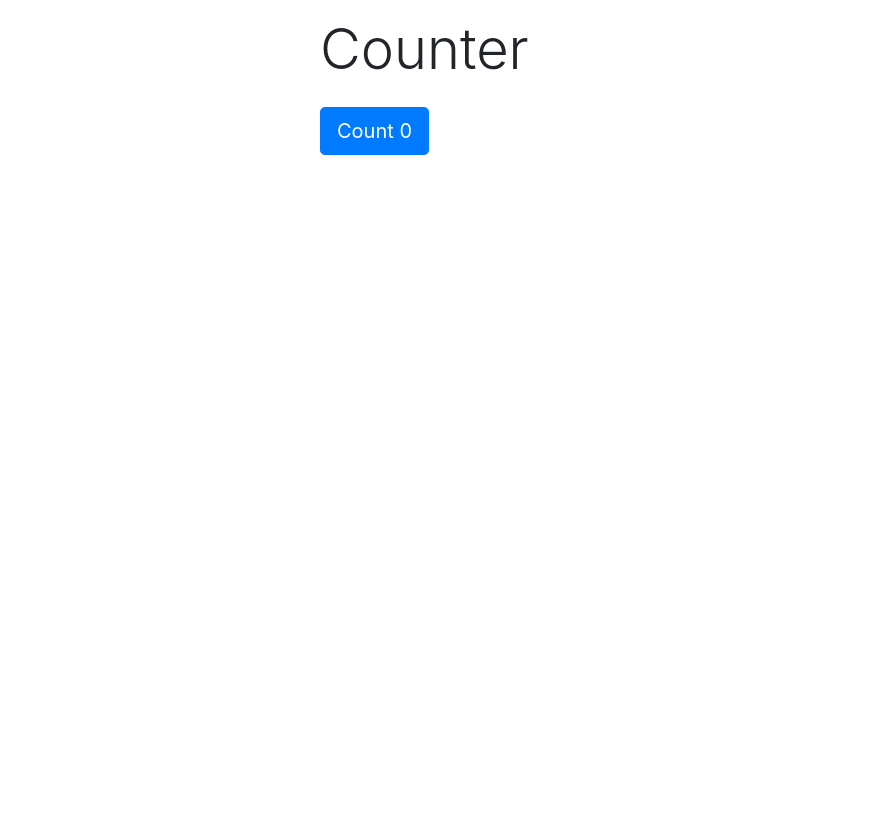
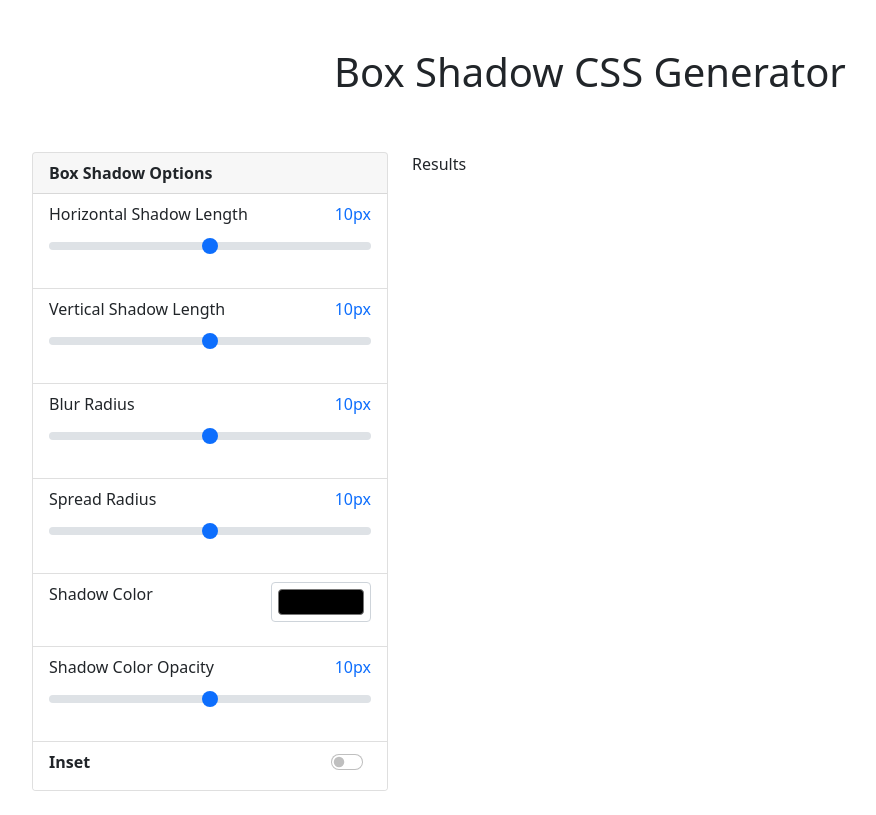
Before and after one commit to AbderrahmaneFadili/react-css-shadow-generator-app, a React (Create React App) app: page / in a window 1280 px wide. Shown: the whole page, without its empty margins (50-926 px from the left). Built offline with nearby package versions, Linux system fonts and the light colour scheme.

Commit message:
Box Shadow Options

```diff
--- a/package.json
+++ b/package.json
@@ -6,7 +6,7 @@
     "@testing-library/jest-dom": "^5.16.4",
     "@testing-library/react": "^13.3.0",
     "@testing-library/user-event": "^13.5.0",
-    "bootstrap": "^4.6.0",
+    "bootstrap": "^5.1.3",
     "react": "^18.2.0",
     "react-bootstrap": "^2.4.0",
     "react-dom": "^18.2.0",
--- a/src/App.jsx
+++ b/src/App.jsx
@@ -1,27 +1,128 @@
 import React, { useState } from "react";
-import { Button, Container, Row, Col } from "react-bootstrap";
+import { Container, Row, Col } from "react-bootstrap";
+import Card from "react-bootstrap/Card";
+import Form from "react-bootstrap/Form";
+import ListGroup from "react-bootstrap/ListGroup";
 
 const App = () => {
-  const [count, setCount] = useState(0);
   return (
-    <Container style={{ marginTop: 10 }}>
-      <Row className="my-3 justify-content-md-center">
-        <Col md={6}>
-          <h1 className="display-4">Counter </h1>
-        </Col>
-      </Row>
-      <Row className="justify-content-md-center">
-        <Col md={6}>
-          <Button
-            size="lg"
-            onClick={(event) => setCount(count + 1)}
-            variant="primary"
-          >
-            Count {count}
-          </Button>
-        </Col>
-      </Row>
-    </Container>
+    <>
+      <Container className="my-5">
+        <Row className="justify-content-center">
+          {/* Title  */}
+          <Col>
+            <h1 className="text-center">Box Shadow CSS Generator</h1>
+          </Col>
+        </Row>
+      </Container>
+      <Container className="mb-4">
+        <Row>
+          {/* Box Shadow Options */}
+          <Col md={4}>
+            <Card>
+              <Card.Header>
+                <b>Box Shadow Options</b>
+              </Card.Header>
+
+              <ListGroup variant="flush">
+                <ListGroup.Item>
+                  {/* Horizontal Shadow */}
+                  <Form.Group className="mb-3">
+                    <Form.Label className="d-flex justify-content-between">
+                      <span>Horizontal Shadow Length</span>
+                      <span className="font-weight-bold text-primary">
+                        10px
+                      </span>
+                    </Form.Label>
+                    <Form.Range className="w-100" />
+                  </Form.Group>
+                </ListGroup.Item>
+                <ListGroup.Item>
+                  {/* Vertical Shadow */}
+                  <Form.Group className="mb-3">
+                    <Form.Label className="d-flex justify-content-between">
+                      <span>Vertical Shadow Length</span>
+                      <span className="font-weight-bold text-primary">
+                        10px
+                      </span>
+                    </Form.Label>
+                    <Form.Range className="w-100" />
+                  </Form.Group>
+                </ListGroup.Item>
+                <ListGroup.Item>
+                  {/* Blur Radius */}
+                  <Form.Group className="mb-3">
+                    <Form.Label className="d-flex justify-content-between">
+                      <span>Blur Radius</span>
+                      <span className="font-weight-bold text-primary">
+                        10px
+                      </span>
+                    </Form.Label>
+                    <Form.Range className="w-100" />
+                  </Form.Group>
+                </ListGroup.Item>
+                <ListGroup.Item>
+                  {/* Spread Radius */}
+                  <Form.Group className="mb-3">
+                    <Form.Label className="d-flex justify-content-between">
+                      <span>Spread Radius</span>
+                      <span className="font-weight-bold text-primary">
+                        10px
+                      </span>
+                    </Form.Label>
+                    <Form.Range className="w-100" />
+                  </Form.Group>
+                </ListGroup.Item>
+
+                <ListGroup.Item>
+                  {/* Shadow Color */}
+                  <Form.Group className="mb-3">
+                    <div className="d-flex justify-content-between">
+                      <Form.Label>Shadow Color</Form.Label>
+                      <Form.Control
+                        style={{ width: 100 }}
+                        type="color"
+                        id="shadow-color"
+                        name="shadow-color"
+                        defaultValue="#000"
+                        title="Shadow Color"
+                      />
+                    </div>
+                  </Form.Group>
+                </ListGroup.Item>
+
+                <ListGroup.Item>
+                  {/* Shadow Color Opacity */}
+                  <Form.Group className="mb-3">
+                    <Form.Label className="d-flex justify-content-between">
+                      <span>Shadow Color Opacity</span>
+                      <span className="font-weight-bold text-primary">
+                        10px
+                      </span>
+                    </Form.Label>
+                    <Form.Range className="w-100" />
+                  </Form.Group>
+                </ListGroup.Item>
+
+                <ListGroup.Item>
+                  {/* Inset */}
+                  <Form.Group>
+                    <div className="d-flex justify-content-between">
+                      <Form.Label>
+                        <b>Inset</b>
+                      </Form.Label>
+                      <Form.Check type="switch" id="custom-switch" />
+                    </div>
+                  </Form.Group>
+                </ListGroup.Item>
+              </ListGroup>
+            </Card>
+          </Col>
+          {/* Results */}
+          <Col md={8}>Results</Col>
+        </Row>
+      </Container>
+    </>
   );
 };
 
```
Also changed, not shown: 1 other file (tests, documents, lock files or other folders).
